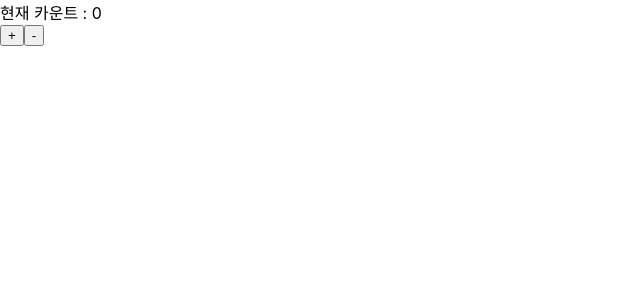
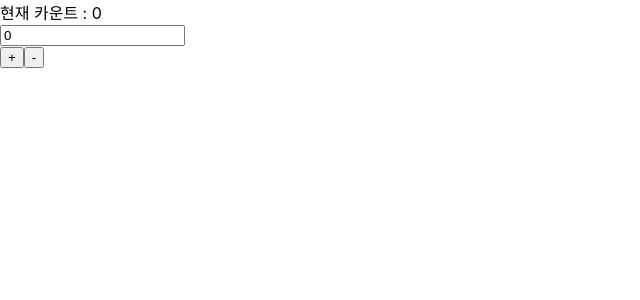
Before and after one commit to rammakasty/redux-counter-bagic, a React (Create React App) app: page / in a window 1280 px wide. Shown: the top 300 px of the page, without its empty margins (0-640 px from the left). Built offline with nearby package versions, Linux system fonts and the light colour scheme.

Commit message:
payload test1

```diff
--- a/src/App.jsx
+++ b/src/App.jsx
@@ -1,12 +1,19 @@
+import { useState } from 'react';
 import { useDispatch, useSelector } from 'react-redux';
 import './App.css';
-import { plusOne } from './redux/modules/counter';
+import { plusN } from './redux/modules/counter';
 import { minusOne } from './redux/modules/counter';
 
 function App() {
+    const [number, setNumber] = useState(0);
+
     const counter = useSelector((state) => {
         return state.counter;
     });
+
+    // useEffect(() => {
+    //     console.log('number -> ' + number);
+    // }, [number]);
 
     // dispatch를 가져오자
     const dispatch = useDispatch();
@@ -14,13 +21,19 @@ function App() {
     return (
         <>
             <div>현재 카운트 : {counter.number}</div>
+            <div>
+                <input
+                    type="number"
+                    value={number}
+                    onChange={(event) => {
+                        setNumber(event.target.value);
+                    }}
+                />
+            </div>
             <button
                 onClick={() => {
-                    // +1을 해주는 로직을 써주면 된다.
-                    // dispatch({
-                    //     type: PLUS_ONE,
-                    // });
-                    dispatch(plusOne());
+                    ///  dispatch(plusOne());
+                    dispatch(plusN(number));
                 }}
             >
                 +
--- a/src/redux/modules/counter.js
+++ b/src/redux/modules/counter.js
@@ -1,6 +1,7 @@
 // action value
-export const PLUS_ONE = 'PLUS_ONE';
-export const MINUS_ONE = 'counter/MINUS_ONE';
+const PLUS_ONE = 'PLUS_ONE';
+const MINUS_ONE = 'counter/MINUS_ONE';
+const PLUS_N = 'counter/PLUS_N';
 
 // action creator : action value를 return하는 함수
 export const plusOne = () => {
@@ -13,6 +14,14 @@ export const minusOne = () => {
     return {
         type: MINUS_ONE,
     };
+};
+
+export const plusN = (payload) => {
+    console.log('payload', payload);
+    //   return {
+    //      TYPE: PLUS_N,
+    //     payload: payload,
+    // };
 };
 
 const initialState = {
@@ -29,6 +38,10 @@ const counter = (state = initialState, action) => {
             return {
                 number: state.number - 1,
             };
+        case PLUS_N:
+            return {
+                number: state.number + action.payload,
+            };
         default:
             return state;
     }
```
